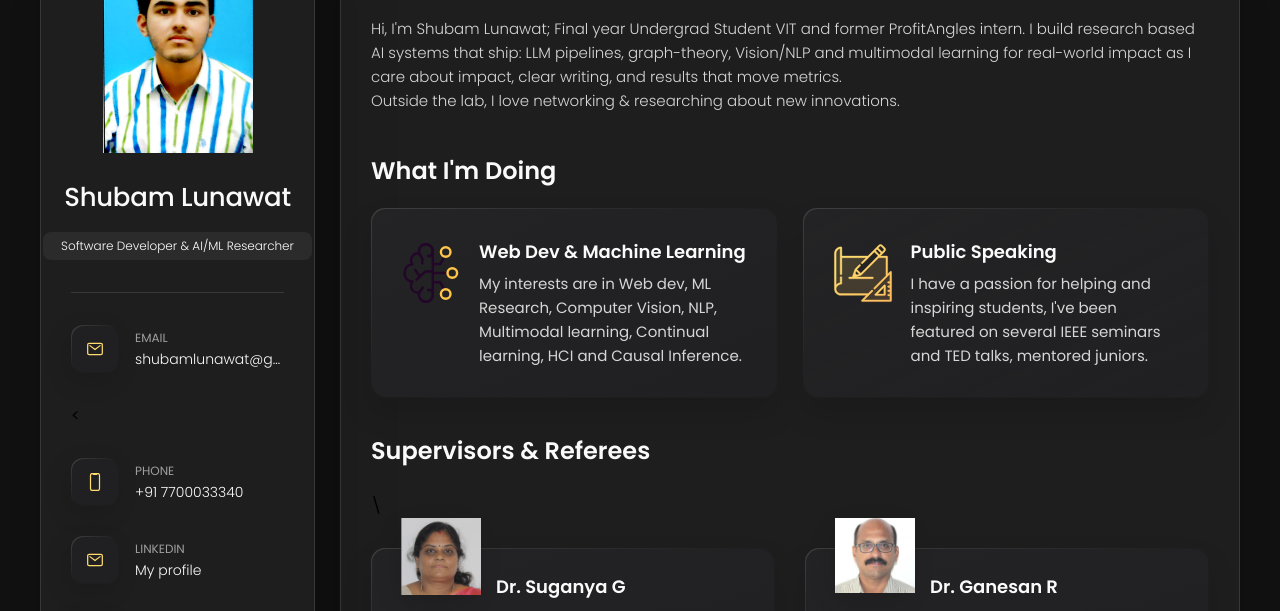
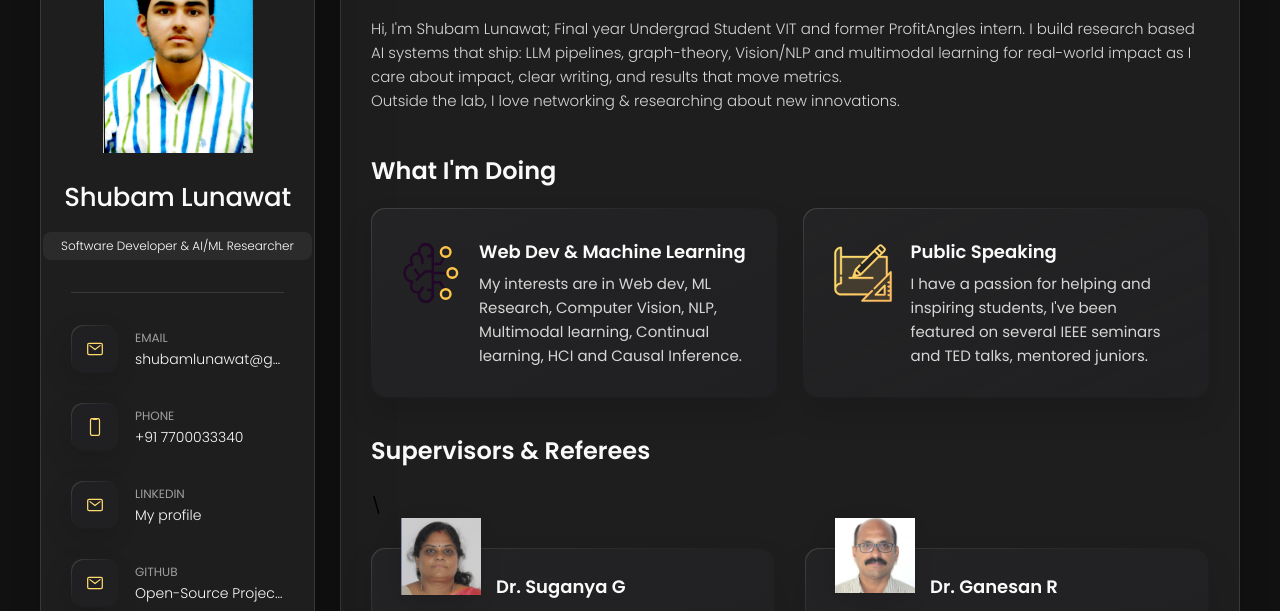
Before and after one commit to Shubam081220/portfolio, a plain HTML site: page index.html in a window 1280 px wide. Shown: the part 162-773 px from the top of the page. Drawn offline with nearby package versions, Linux system fonts and the light colour scheme.

Commit message:
Update index.html

```diff
--- a/index.html
+++ b/index.html
@@ -82,7 +82,7 @@
 
           </li>
 
-          <<li class="contact-item">
+          <li class="contact-item">
 
             <div class="icon-box">
               <ion-icon name="phone-portrait-outline"></ion-icon>
```
